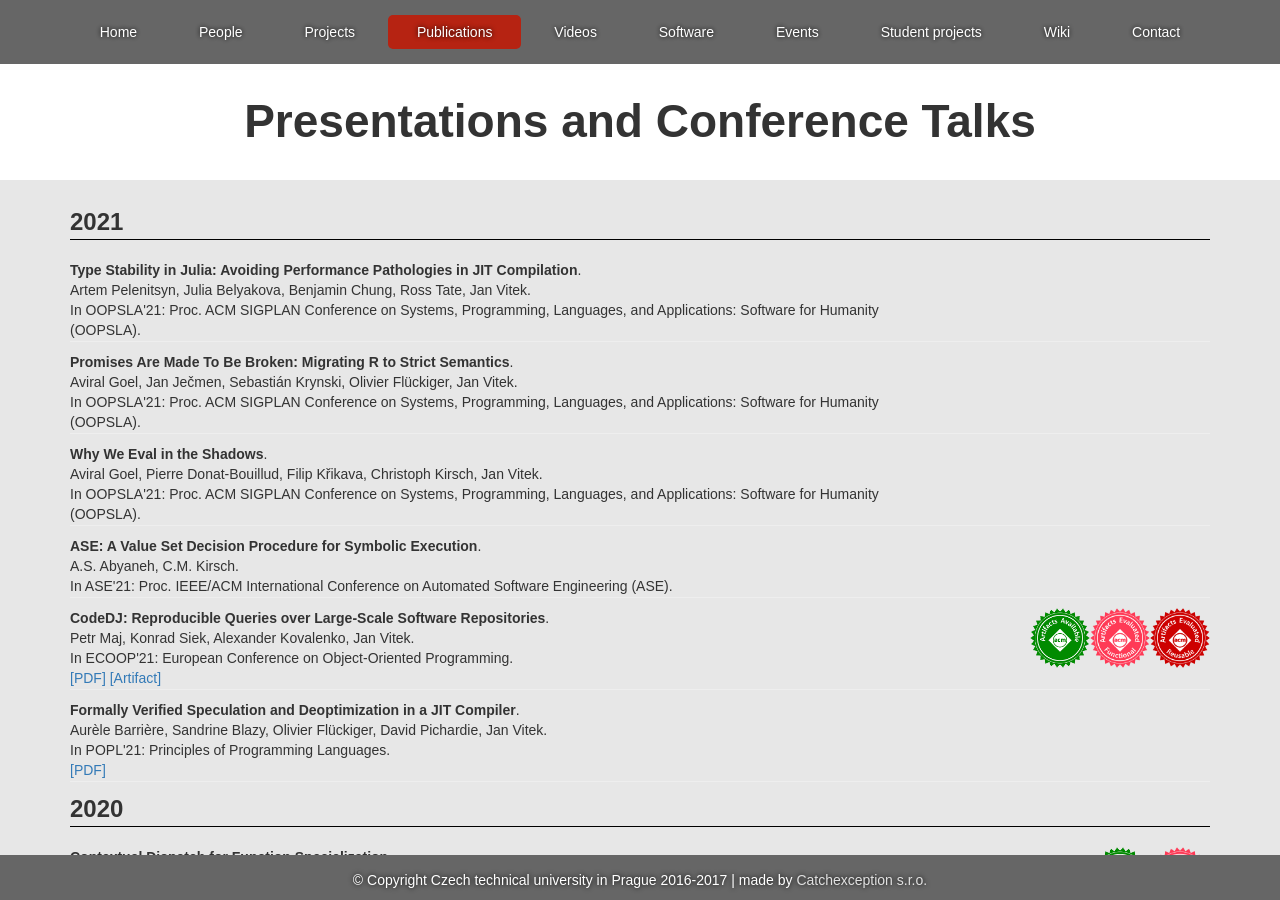
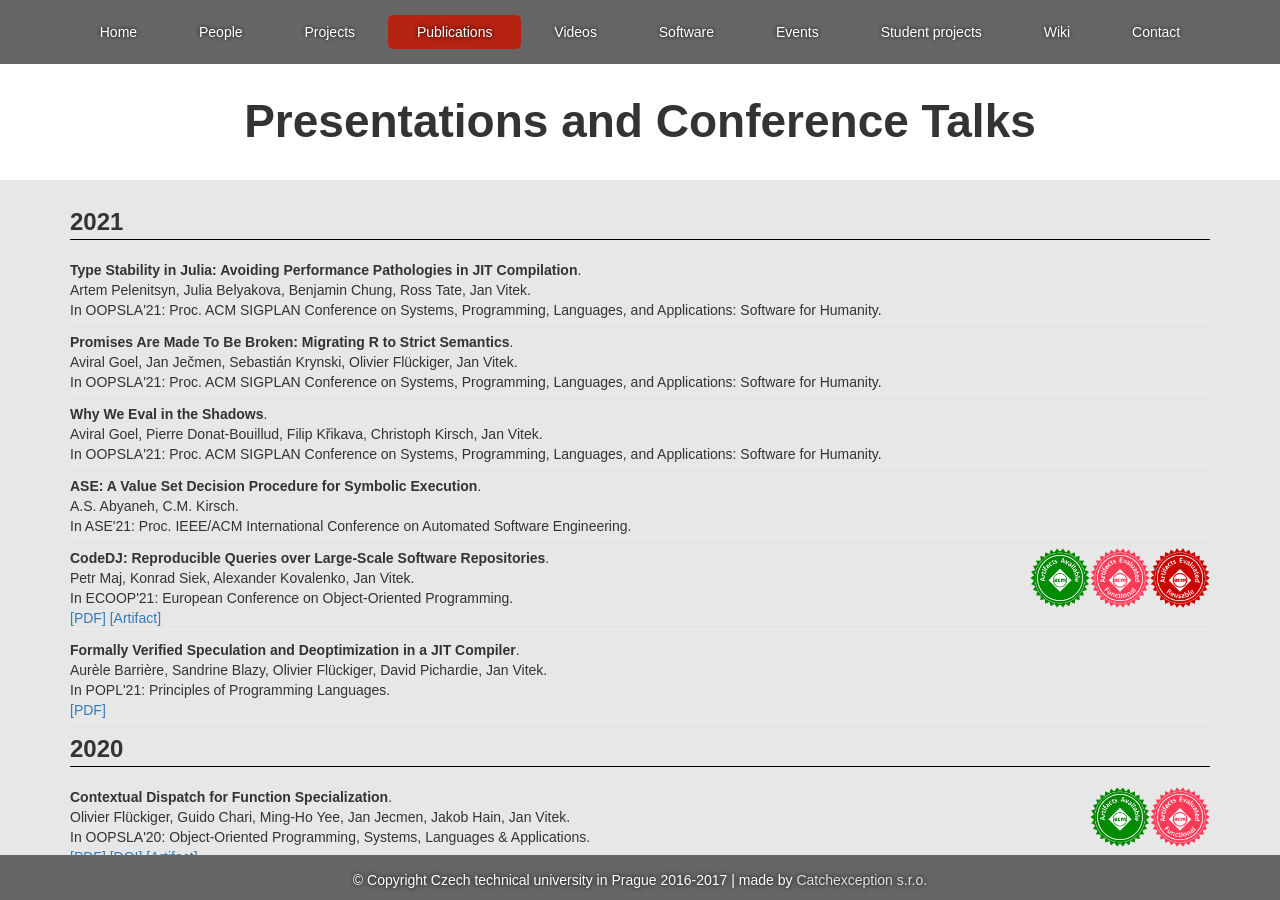
Before and after one commit to PRL-PRG/prl-prg.github.io, a Jekyll site: the page built from publications.md, in a window 1280 px wide and 900 px high. Built offline with Jekyll 4.4.1, drawn with Linux system fonts in a browser that asks for light colours.

Commit message:
remove redundancy

```diff
--- a/publications.md
+++ b/publications.md
@@ -14,7 +14,7 @@ publications:
  - year: 2021
    title: "Type Stability in Julia: Avoiding Performance Pathologies in JIT Compilation"
    authors: "Artem Pelenitsyn, Julia Belyakova, Benjamin Chung, Ross Tate, Jan Vitek"
-   publication: "Proc. ACM SIGPLAN Conference on Systems, Programming, Languages, and Applications: Software for Humanity (OOPSLA)"
+   publication: "Proc. ACM SIGPLAN Conference on Systems, Programming, Languages, and Applications: Software for Humanity"
    short_publication: "OOPSLA'21"
 ## TODO: badges, links
 #    badges:
@@ -33,7 +33,7 @@ publications:
  - year: 2021
    title: "Promises Are Made To Be Broken: Migrating R to Strict Semantics"
    authors: "Aviral Goel, Jan Ječmen, Sebastián Krynski, Olivier Flückiger, Jan Vitek"
-   publication: "Proc. ACM SIGPLAN Conference on Systems, Programming, Languages, and Applications: Software for Humanity (OOPSLA)"
+   publication: "Proc. ACM SIGPLAN Conference on Systems, Programming, Languages, and Applications: Software for Humanity"
    short_publication: "OOPSLA'21"
 ## TODO: badges, links
 #    badges:
@@ -52,7 +52,7 @@ publications:
  - year: 2021
    title: "Why We Eval in the Shadows"
    authors: "Aviral Goel, Pierre Donat-Bouillud, Filip Křikava, Christoph Kirsch, Jan Vitek"
-   publication: "Proc. ACM SIGPLAN Conference on Systems, Programming, Languages, and Applications: Software for Humanity (OOPSLA)"
+   publication: "Proc. ACM SIGPLAN Conference on Systems, Programming, Languages, and Applications: Software for Humanity"
    short_publication: "OOPSLA'21"
 ## TODO: badges, links
 #    badges:
@@ -71,7 +71,7 @@ publications:
  - year: 2021
    title: "ASE: A Value Set Decision Procedure for Symbolic Execution"
    authors: "A.S. Abyaneh, C.M. Kirsch"
-   publication: "Proc. IEEE/ACM International Conference on Automated Software Engineering (ASE)"
+   publication: "Proc. IEEE/ACM International Conference on Automated Software Engineering"
    short_publication: "ASE'21"
 ## TODO: badges, links
 #    badges:
```
